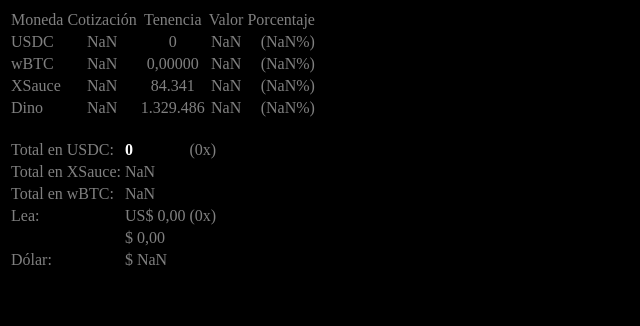
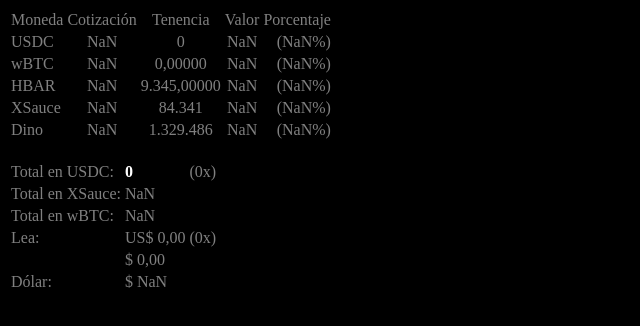
Before and after one commit to guillegoldar/guillegoldar.github.io, a plain HTML site: page index.html in a window 1280 px wide. Shown: the whole page, without its empty margins (0-640 px from the left). Drawn offline with Linux system fonts and the light colour scheme; no server answers.

Commit message:
act tenencias

```diff
--- a/index.html
+++ b/index.html
@@ -13,6 +13,7 @@
 <tr class="gris"><td class="tdL">Moneda</td><td class="tdC">Cotización</td><td class="tdC">Tenencia</td><td class="tdC">Valor</td><td class="tdR">Porcentaje</td></tr>
 <tr class="gris"><td class="tdL">USDC</td><td id="USDC" class="tdC"></td><td class="tdC" id="tUSDC"></td><td id="vUSDC" class="tdC"></td><td id="pUSDC" class="tdR"></td></tr>
 <tr class="gris"><td class="tdL">wBTC</td><td id="WBTC" class="tdC"></td><td class="tdC" id="tWBTC"></td><td id="vWBTC" class="tdC"></td><td id="pWBTC" class="tdR"></td></tr>
+<tr class="gris"><td class="tdL">HBAR</td><td id="HBAR" class="tdC"></td><td class="tdC" id="tHBAR"></td><td id="vHBAR" class="tdC"></td><td id="pHBAR" class="tdR"></td></tr>
 <tr class="gris"><td class="tdL">XSauce</td><td id="xsauce" class="tdC"></td><td class="tdC" id="tXSauce"></td><td id="vXSauce" class="tdC"></td><td id="pXSauce" class="tdR"></td></tr>
 <tr class="gris"><td class="tdL">Dino</td><td id="DINO" class="tdC"></td><td class="tdC" id="tDINO"></td><td id="vDINO" class="tdC"></td><td id="pDINO" class="tdR"></td></tr>
 <!--tr class="gris"><td class="tdL">Smackm</td><td id="SMACKM" class="tdC"></td><td class="tdC" id="tSMACKM"></td><td id="vSMACKM" class="tdC"></td><td id="pSMACKM" class="tdR"></td></tr-->
@@ -30,6 +31,7 @@
 <tr>
 <td id="spCotUSDC" class="oculto"></td>
 <td id="spCotWBTC" class="oculto"></td>
+<td id="spCotHBAR" class="oculto"></td>
 <td id="spCotXSauce" class="oculto"></td>
 <td id="spCotDINO" class="oculto"></td>
 <!--td id="spCotSMACKM" class="oculto"></td-->
--- a/sauce.js
+++ b/sauce.js
@@ -4,11 +4,13 @@ const apiUrlHedera = 'https://api.saucerswap.finance/tokens/';
 const apiUrlDolar = 'https://dolarapi.com/v1/dolares/cripto';
 const USDCId = '0.0.456858';
 const WBTCId = '0.0.1055483';
+const HBARId = '0.0.1456986';
 const XSauceId = '0.0.1460200';
 const DINOId = '0.0.7907968';
 //const SMACKMId = '0.0.8041571';
 const tenenciaUSDC = 0;
 const tenenciaWBTC = 0;
+const tenenciaHBAR = 9345;
 const tenenciaXSauce = 84340.57;
 const tenenciaDINO = 1329486.436;
 //const tenenciaSMACKM = 1174593.412;
@@ -76,6 +78,7 @@ let obtenerCotDolar=()=> {
 let calcularTotal=(Ind) => {
   let cotUSDC = document.getElementById('spCotUSDC').innerText;
   let cotWBTC = document.getElementById('spCotWBTC').innerText;
+  let cotHBAR = document.getElementById('spCotHBAR').innerText;
   let cotXSauce = document.getElementById('spCotXSauce').innerText;
   let cotDINO = document.getElementById('spCotDINO').innerText;
 //  let cotSMACKM = document.getElementById('spCotSMACKM').innerText;
@@ -84,6 +87,7 @@ let calcularTotal=(Ind) => {
     part = 0.995;
   let total = (tenenciaUSDC * cotUSDC
   				   + tenenciaWBTC * cotWBTC
+  				   + tenenciaHBAR * cotHBAR
 				   + tenenciaXSauce * cotXSauce
    				   + tenenciaDINO * cotDINO
 //				   + tenenciaSMACKM * cotSMACKM
@@ -103,6 +107,13 @@ let calcularPesoWBTC=() => {
   let cotWBTC = document.getElementById('spCotWBTC').innerText;
   let dWBTC = tenenciaWBTC * cotWBTC;
   let peso = (dWBTC * 0.995 * 100) / calcularTotal('yo');
+  return peso;
+};
+
+let calcularPesoHBAR=() => {
+  let cotHBAR = document.getElementById('spCotHBAR').innerText;
+  let dHBAR = tenenciaHBAR * cotHBAR;
+  let peso = (dHBAR * 0.995 * 100) / calcularTotal('yo');
   return peso;
 };
 
@@ -146,6 +157,7 @@ let inicializar=()=>{
   //document.getElementById('body').setAttribute('backgroundColor', 'red');
   document.getElementById('spCotUSDC').textContent = obtenerCotHedera(USDCId);
   document.getElementById('spCotWBTC').textContent = obtenerCotHedera(WBTCId);
+  document.getElementById('spCotHBAR').textContent = obtenerCotHedera(HBARId);
   document.getElementById('spCotXSauce').textContent = obtenerCotHedera(XSauceId);
   document.getElementById('spCotDINO').textContent =  obtenerCotHedera(DINOId);
 //  document.getElementById('spCotSMACKM').textContent =  obtenerCotHedera(SMACKMId);
@@ -163,6 +175,10 @@ let refrescar=()=>{
   document.getElementById('pWBTC').textContent = ' (' + formatoNum(parseFloat(calcularPesoWBTC()),2) +  '%)';
   document.getElementById('tWBTC').textContent = formatoNum(parseFloat(tenenciaWBTC),5);
   document.getElementById('vWBTC').textContent = formatoNum(parseFloat(tenenciaWBTC)*parseFloat(document.getElementById('spCotWBTC').innerText),0);
+  document.getElementById('HBAR').textContent = formatoNum(parseFloat(document.getElementById('spCotHBAR').innerText),3);
+  document.getElementById('pHBAR').textContent = ' (' + formatoNum(parseFloat(calcularPesoHBAR()),2) +  '%)';
+  document.getElementById('tHBAR').textContent = formatoNum(parseFloat(tenenciaHBAR),5);
+  document.getElementById('vHBAR').textContent = formatoNum(parseFloat(tenenciaHBAR)*parseFloat(document.getElementById('spCotHBAR').innerText),0);
   document.getElementById('xsauce').textContent = formatoNum(parseFloat(document.getElementById('spCotXSauce').innerText),3);
   document.getElementById('pXSauce').textContent = ' (' + formatoNum(parseFloat(calcularPesoXSauce()),2) +  '%)';
   document.getElementById('tXSauce').textContent = formatoNum(parseFloat(tenenciaXSauce),0);
```
